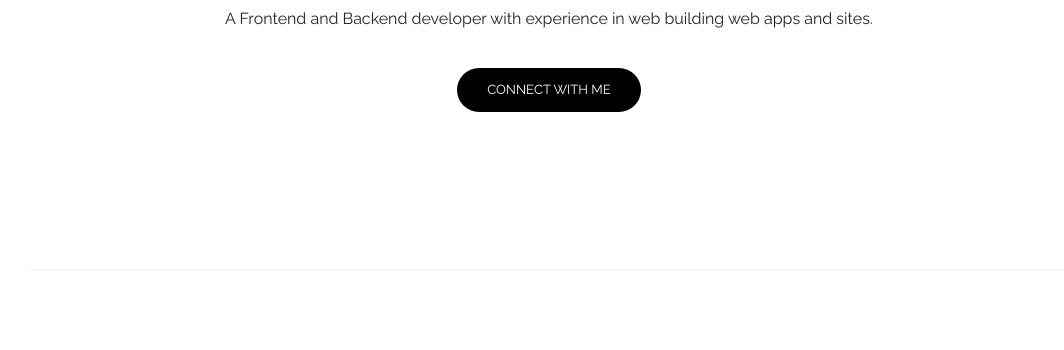
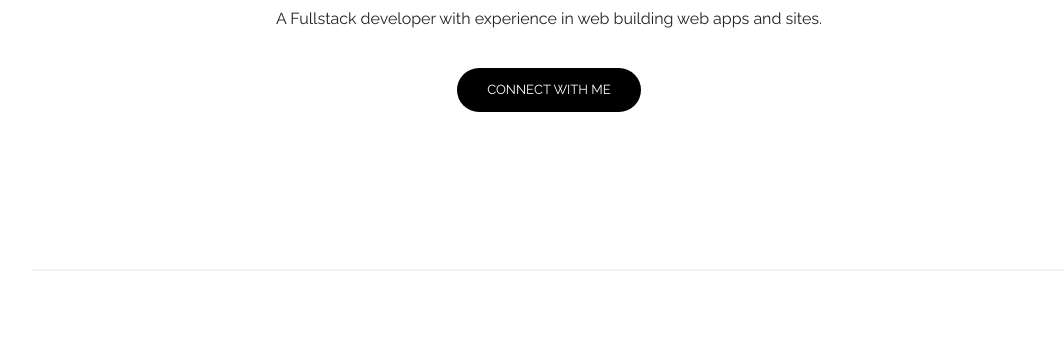
Before and after one commit to adophilus/portfolio-web, a website built with Vite: page index.html in a window 1280 px wide. Shown: the part 450-800 px from the top of the page, without its empty margins (91-1155 px from the left). Built offline with nearby package versions, Linux system fonts and the light colour scheme.

Commit message:
updated portfolio

```diff
--- a/index.html
+++ b/index.html
@@ -85,7 +85,7 @@
         <h2>products, brands, and experience.</h2>
 
         <p>
-          A Frontend and Backend developer with experience in web
+          A Fullstack developer with experience in web
           building web apps and sites.
         </p>
       </div>
```
